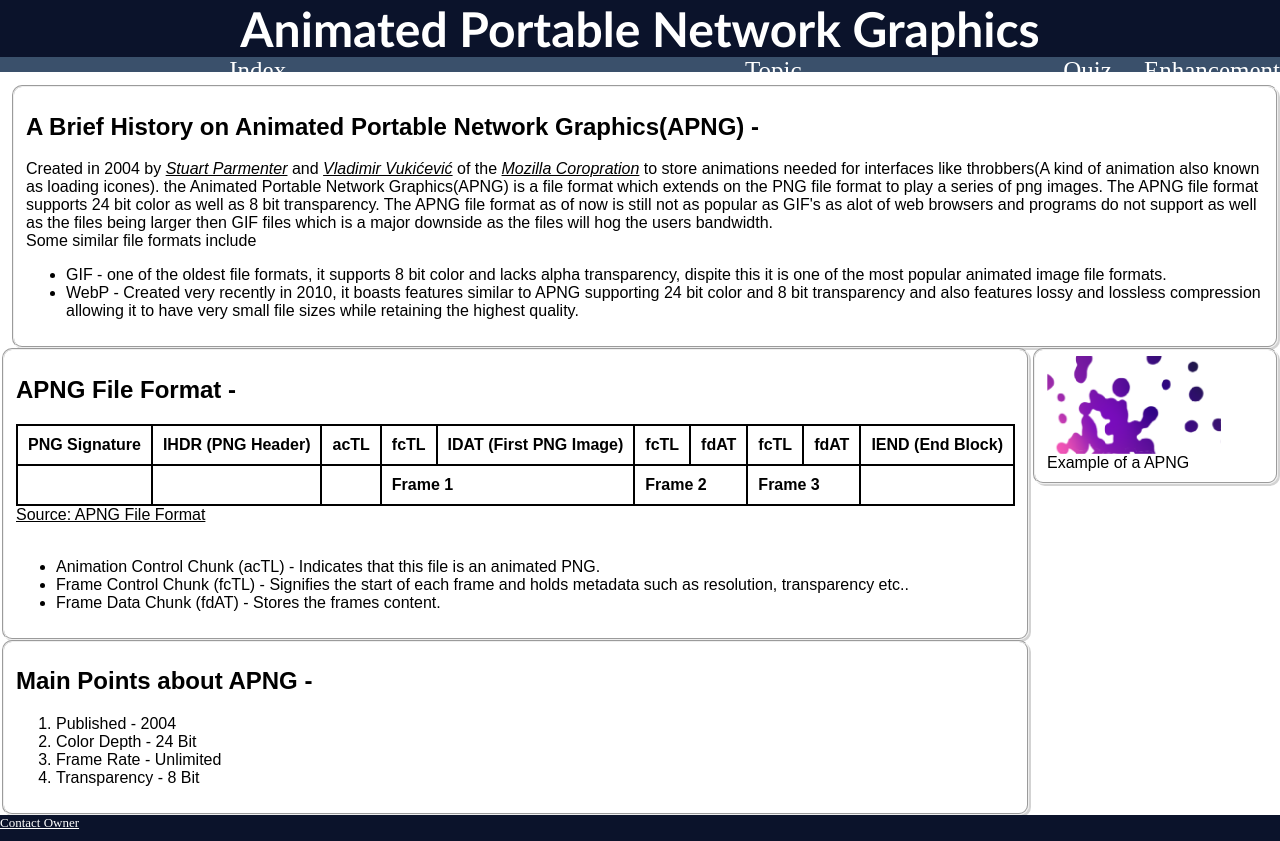
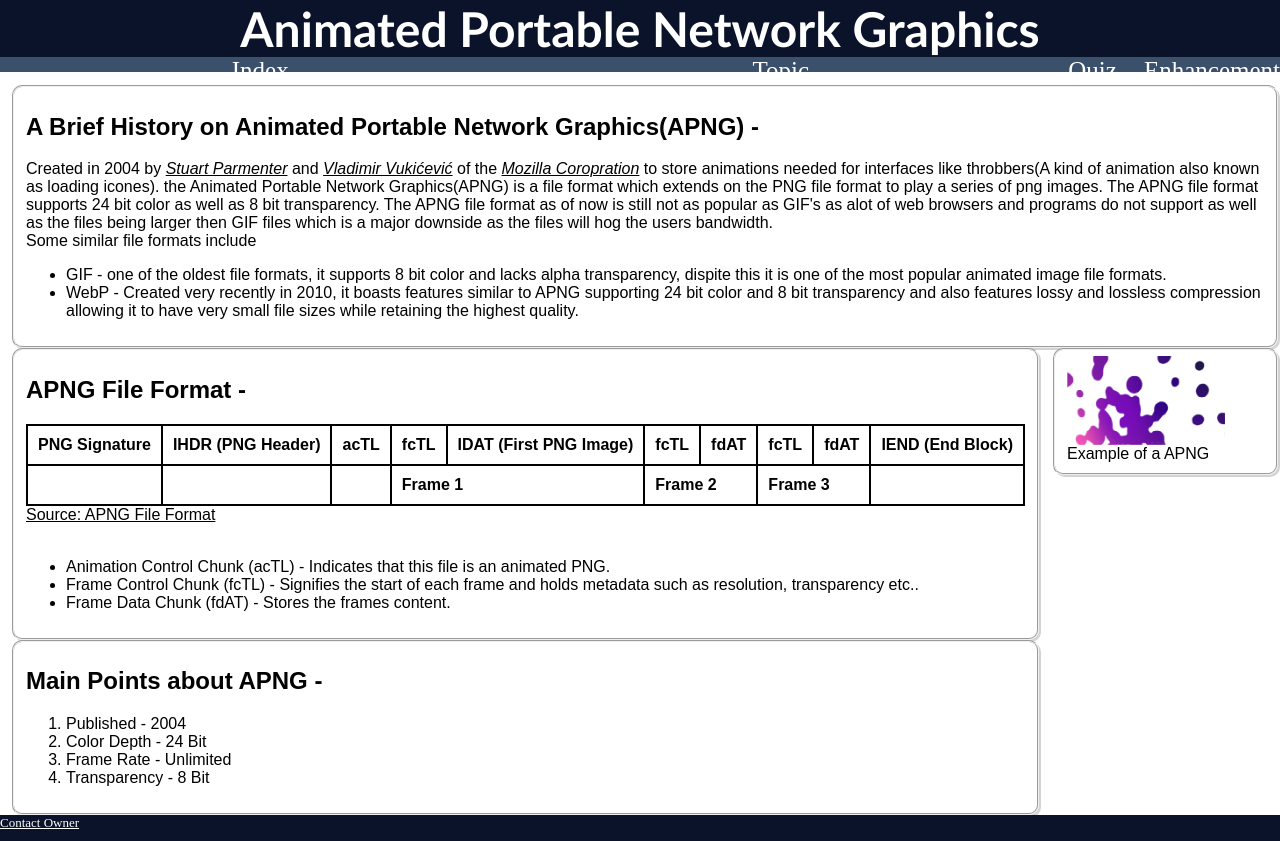
Before and after one commit to TharinS/EN-Four-Oh-Nine, a PHP site: page /html/topic.html in a window 1280 px wide. Run offline with PHP 8.4, Linux system fonts and the light colour scheme.

Commit message:
added padding

```diff
--- a/styles/style.css
+++ b/styles/style.css
@@ -123,15 +123,18 @@ span {
 .grid-item4 {
     grid-area: content2;
     width: max-content;
+    padding-left: 10px;
 }
 
 .grid-item5 {
     grid-area: content3;
+    padding-left: 10px;
 }
 
 .grid-item6 {
     grid-area: image;
     align-content: right;
+    padding-left: 10px;
 }
 
 .grid-item7 {
```
